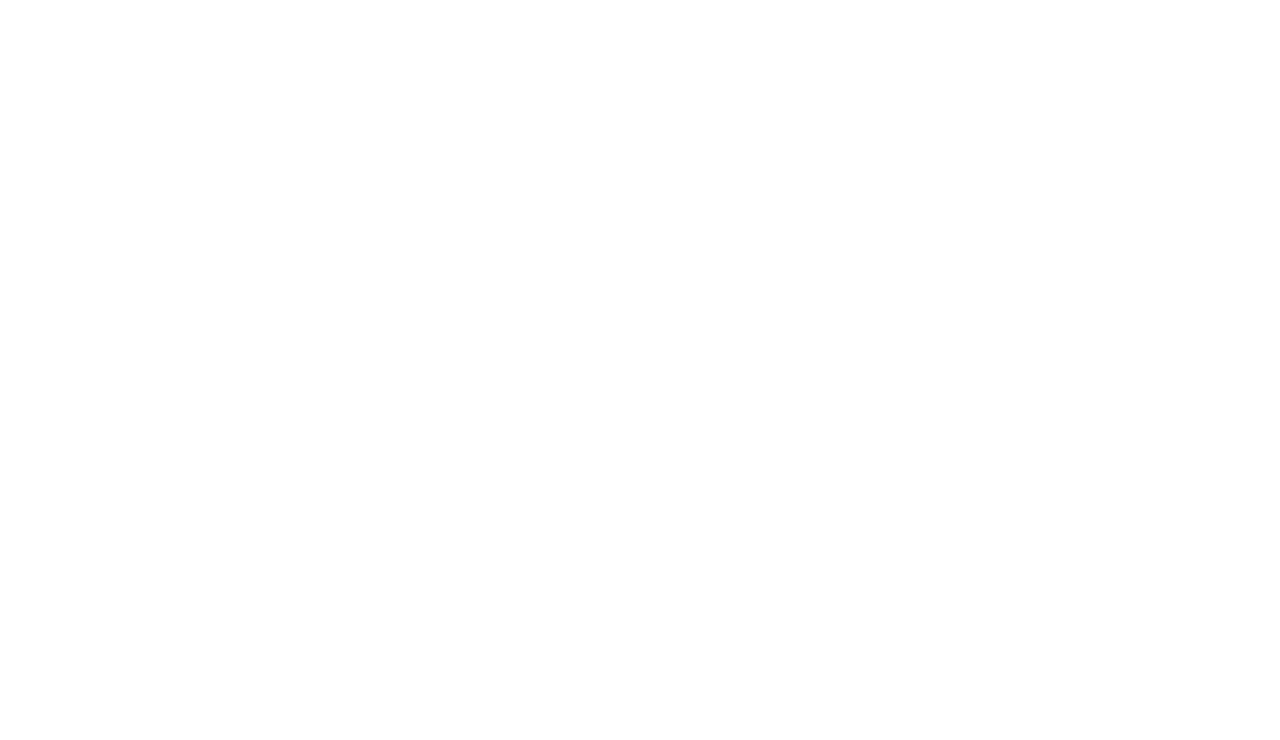
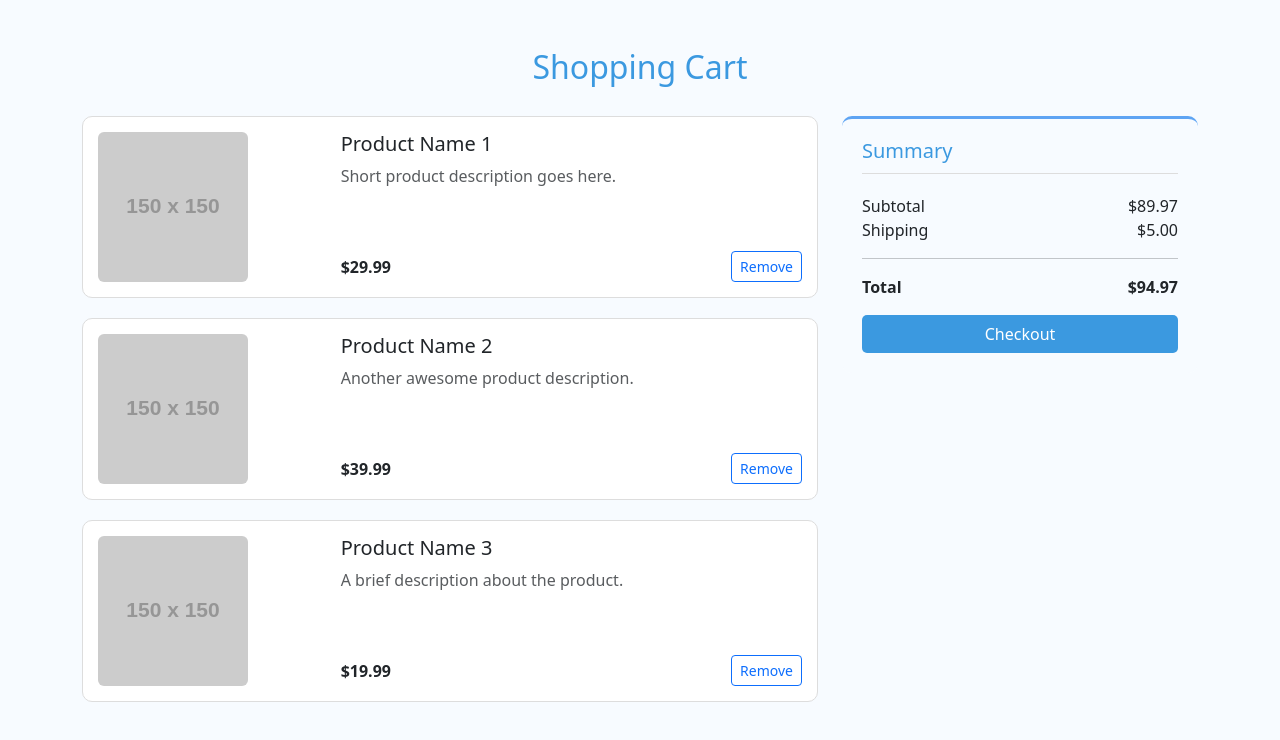
Before and after one commit to acciojob/bootstrap-shopping-cart-shivrajkhating, a website: page main.html in a window 1280 px wide. Drawn offline with nearby package versions, Linux system fonts and the light colour scheme; placeholder pictures from the web are drawn by us.

Commit message:
created a submission

```diff
--- a/main.html
+++ b/main.html
@@ -1,15 +1,151 @@
 <!DOCTYPE html>
-
-<html>
+<html lang="en">
 
 <head>
-	<link rel="stylesheet" href="styles.css">
+  <meta charset="UTF-8">
+  <meta name="viewport" content="width=device-width, initial-scale=1.0">
+  <title>Shopping Cart Layout</title>
+
+  <!-- Bootstrap CSS -->
+  <link href="https://cdn.jsdelivr.net/npm/bootstrap@5.3.3/dist/css/bootstrap.min.css" rel="stylesheet">
+
+  <style>
+    body {
+      background: #f7fbff;
+    }
+
+    .block-heading {
+      text-align: center;
+      color: #3b99e0;
+      margin-bottom: 30px;
+      margin-top: 20px;
+    }
+
+    .product {
+      background-color: #fff;
+      border: 1px solid #ddd;
+      border-radius: 10px;
+      padding: 15px;
+      margin-bottom: 20px;
+    }
+
+    .summary {
+      background-color: #f7fbff;
+      border-top: 3px solid #5ea4f3;
+      padding: 20px;
+      border-radius: 10px;
+    }
+
+    .summary h5 {
+      color: #3b99e0;
+      border-bottom: 1px solid #ddd;
+      padding-bottom: 10px;
+      margin-bottom: 20px;
+    }
+
+    .summary .btn {
+      background-color: #3b99e0;
+      color: white;
+      width: 100%;
+      border-radius: 5px;
+    }
+
+    .summary .btn:hover {
+      background-color: #5ea4f3;
+    }
+  </style>
 </head>
 
 <body>
-	<!-- the entire body must be written by student -->
-    <script type="text/javascript" src="./script.js">
-</script>
+
+  <div class="container my-5">
+    <div class="block-heading">
+      <h2>Shopping Cart</h2>
+    </div>
+
+    <div class="row">
+      <!-- Left Section -->
+      <div class="col-lg-8">
+        <!-- Product 1 -->
+        <div class="product">
+          <div class="row">
+            <div class="col-md-4">
+              <img src="https://via.placeholder.com/150" class="img-fluid rounded" alt="Product 1">
+            </div>
+            <div class="col-md-8 d-flex flex-column justify-content-between">
+              <div>
+                <h5>Product Name 1</h5>
+                <p class="text-muted">Short product description goes here.</p>
+              </div>
+              <div class="d-flex justify-content-between align-items-center">
+                <span class="fw-bold">$29.99</span>
+                <button class="btn btn-outline-primary btn-sm">Remove</button>
+              </div>
+            </div>
+          </div>
+        </div>
+
+        <!-- Product 2 -->
+        <div class="product">
+          <div class="row">
+            <div class="col-md-4">
+              <img src="https://via.placeholder.com/150" class="img-fluid rounded" alt="Product 2">
+            </div>
+            <div class="col-md-8 d-flex flex-column justify-content-between">
+              <div>
+                <h5>Product Name 2</h5>
+                <p class="text-muted">Another awesome product description.</p>
+              </div>
+              <div class="d-flex justify-content-between align-items-center">
+                <span class="fw-bold">$39.99</span>
+                <button class="btn btn-outline-primary btn-sm">Remove</button>
+              </div>
+            </div>
+          </div>
+        </div>
+
+        <!-- Product 3 -->
+        <div class="product">
+          <div class="row">
+            <div class="col-md-4">
+              <img src="https://via.placeholder.com/150" class="img-fluid rounded" alt="Product 3">
+            </div>
+            <div class="col-md-8 d-flex flex-column justify-content-between">
+              <div>
+                <h5>Product Name 3</h5>
+                <p class="text-muted">A brief description about the product.</p>
+              </div>
+              <div class="d-flex justify-content-between align-items-center">
+                <span class="fw-bold">$19.99</span>
+                <button class="btn btn-outline-primary btn-sm">Remove</button>
+              </div>
+            </div>
+          </div>
+        </div>
+      </div>
+
+      <!-- Right Section (Summary) -->
+      <div class="col-lg-4">
+        <div class="summary">
+          <h5>Summary</h5>
+          <div class="d-flex justify-content-between">
+            <span>Subtotal</span>
+            <span>$89.97</span>
+          </div>
+          <div class="d-flex justify-content-between">
+            <span>Shipping</span>
+            <span>$5.00</span>
+          </div>
+          <hr>
+          <div class="d-flex justify-content-between fw-bold">
+            <span>Total</span>
+            <span>$94.97</span>
+          </div>
+          <button class="btn mt-3">Checkout</button>
+        </div>
+      </div>
+    </div>
+  </div>
 
 </body>
 
```
